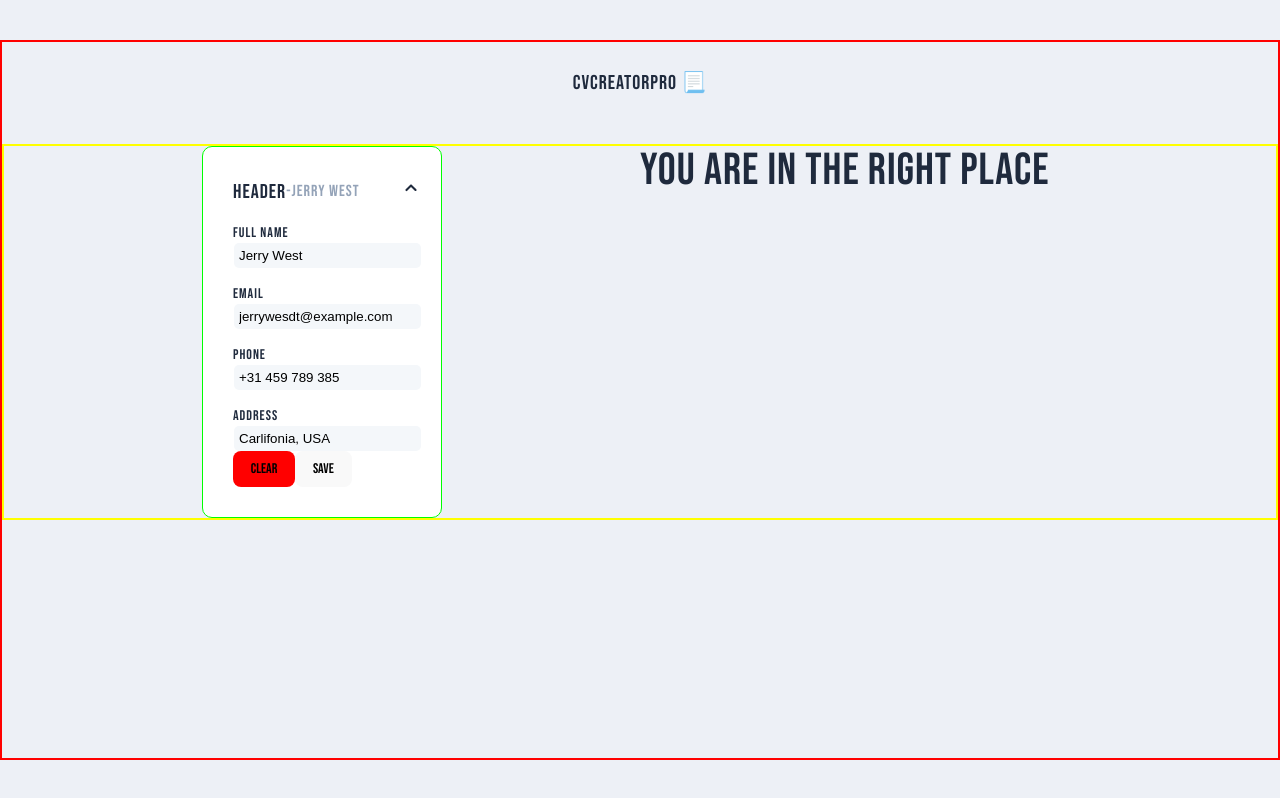
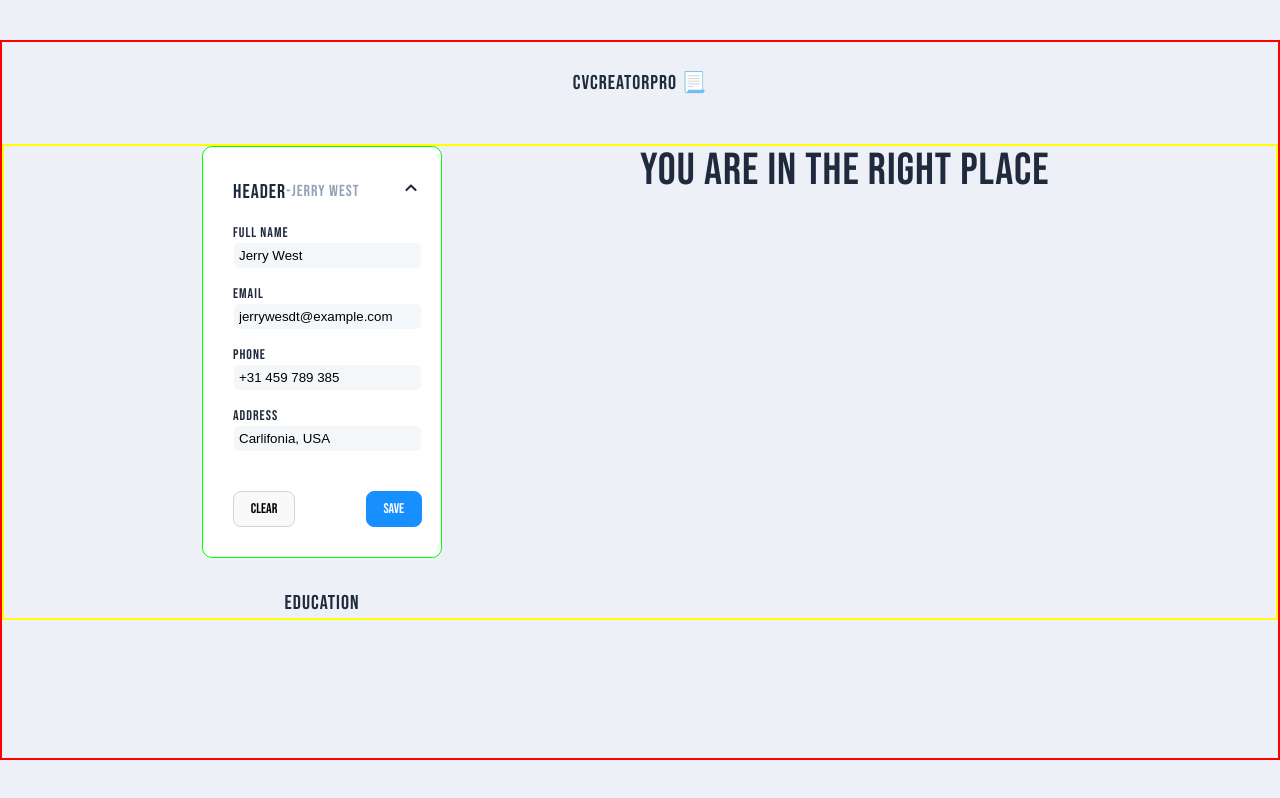
Before and after one commit to nickonyi/CV-Builder, a React (Vite) app: page / in a window 1280 px wide. Built offline with nearby package versions, Linux system fonts and the light colour scheme.

Commit message:
finished header form and start of education form

```diff
--- a/src/App.jsx
+++ b/src/App.jsx
@@ -15,6 +15,8 @@ export default function App() {
   const [educationArray, setEducationArray] = useState(initialEducationArray);
   const [experienceArray, setExperienceArray] = useState(initialExperienceArray);
 
+  const [showForm,setShowForm] = useState(false);
+  const [isCollapsed,setIsCollapsed]= useState(window.innerWidth <= 1250);
 
   return (
     <div className="app-container">
@@ -32,8 +34,8 @@ export default function App() {
             setExperienceArray
            }}
            >
-           {<FormSection />}
-           {<CvSection />}
+           {(!isCollapsed || showForm) && <FormSection />}
+           {(!isCollapsed || !showForm) && <CvSection />}
            </FormDataContext.Provider>
 
         </div>
--- a/src/components/EducationForms.jsx
+++ b/src/components/EducationForms.jsx
@@ -1,5 +1,29 @@
+import { useContext, ChangeEvent, FormEvent } from "react";
+import { FormDataContext } from "../App";
+
+import { v4 as uuidv4 } from "uuid";
+
+
+import Button from "./Button";
+import ExpandLessIcon from "../icons/ExpandLessIcon";
+import ExpandMoreIcon from "../icons/ExpandMoreIcon";
+
+
 function EducationForms(){
-
+ const toggleDropdown = ()=> {
+    alert('nannaana')
+ }
+    return (
+        <div className="education-form">
+            <fieldset>
+                <div className="legend-container" onClick={toggleDropdown}>
+                 <div className="legend-content">
+                    <legend>Education</legend>
+                    </div>
+                </div>
+            </fieldset>
+        </div>
+    )
 }
 
 export default EducationForms
--- a/src/components/FormSection.jsx
+++ b/src/components/FormSection.jsx
@@ -6,6 +6,7 @@ import ExperienceForms from "./ExperienceForms";
  return (
    <aside className="form-section">
     <HeaderForm />
+    <EducationForms />
    </aside>
  )
 }
--- a/src/components/HeaderForm.jsx
+++ b/src/components/HeaderForm.jsx
@@ -1,4 +1,4 @@
-import React,{ useContext,ChangeEvent,FormEvent } from "react"
+import { useContext } from "react"
 import { FormDataContext } from "../App";
 
 import Button from "./Button";
@@ -39,7 +39,7 @@ function HeaderForm(){
     return (
     <form className="header-form">
         <fieldset>
-            <div className="legend-container">
+            <div className="legend-container" onClick={toggleDropdown}>
                 <div className="legend-content">
                     <legend>Header</legend>
                     {isOpen && fullName && (
--- a/src/styles/App.css
+++ b/src/styles/App.css
@@ -150,10 +150,6 @@ fieldset {
     max-height: 500px;
 }
 
-.clear-button {
-    background-color: red;
-}
-
 textarea {
     margin: 0 1px;
     /* Gives space for focus outline */
@@ -177,3 +173,29 @@ input {
     flex-direction: column;
     margin-top: 15px;
 }
+
+.button-container {
+    display: flex;
+    justify-content: space-between;
+    margin-top: 40px;
+}
+
+button {
+    border: 1px solid;
+    border-radius: 6px;
+    padding: 12px 20px;
+    font-size: 12px;
+    font-weight: 500;
+    transition: background-color 0.3s ease;
+}
+
+button.delete-button,
+button.clear-button {
+    border-color: var(--slate-300);
+}
+
+button.save-button {
+    border-color: var(--blue);
+    color: white;
+    background-color: var(--blue);
+}
```
